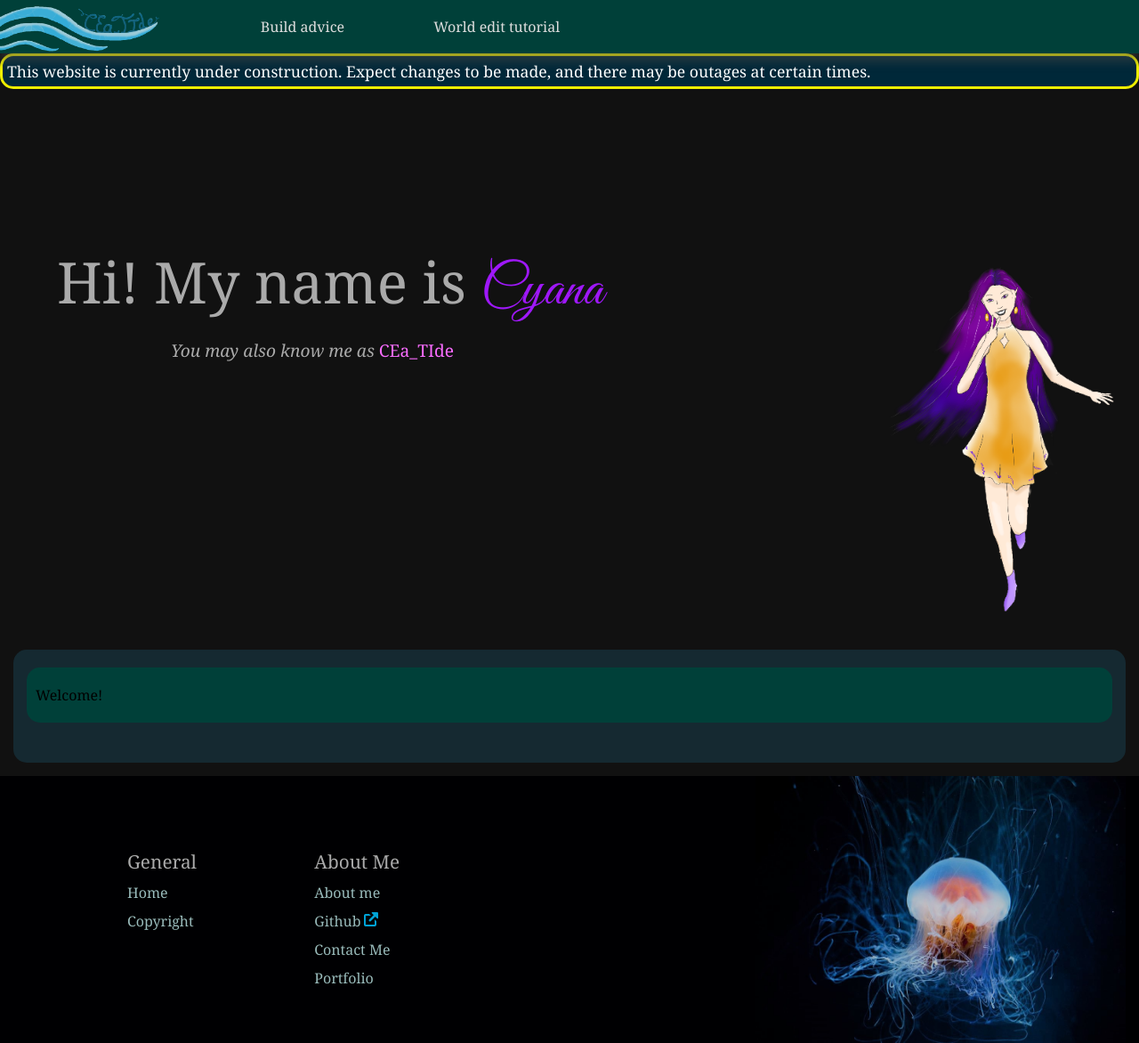
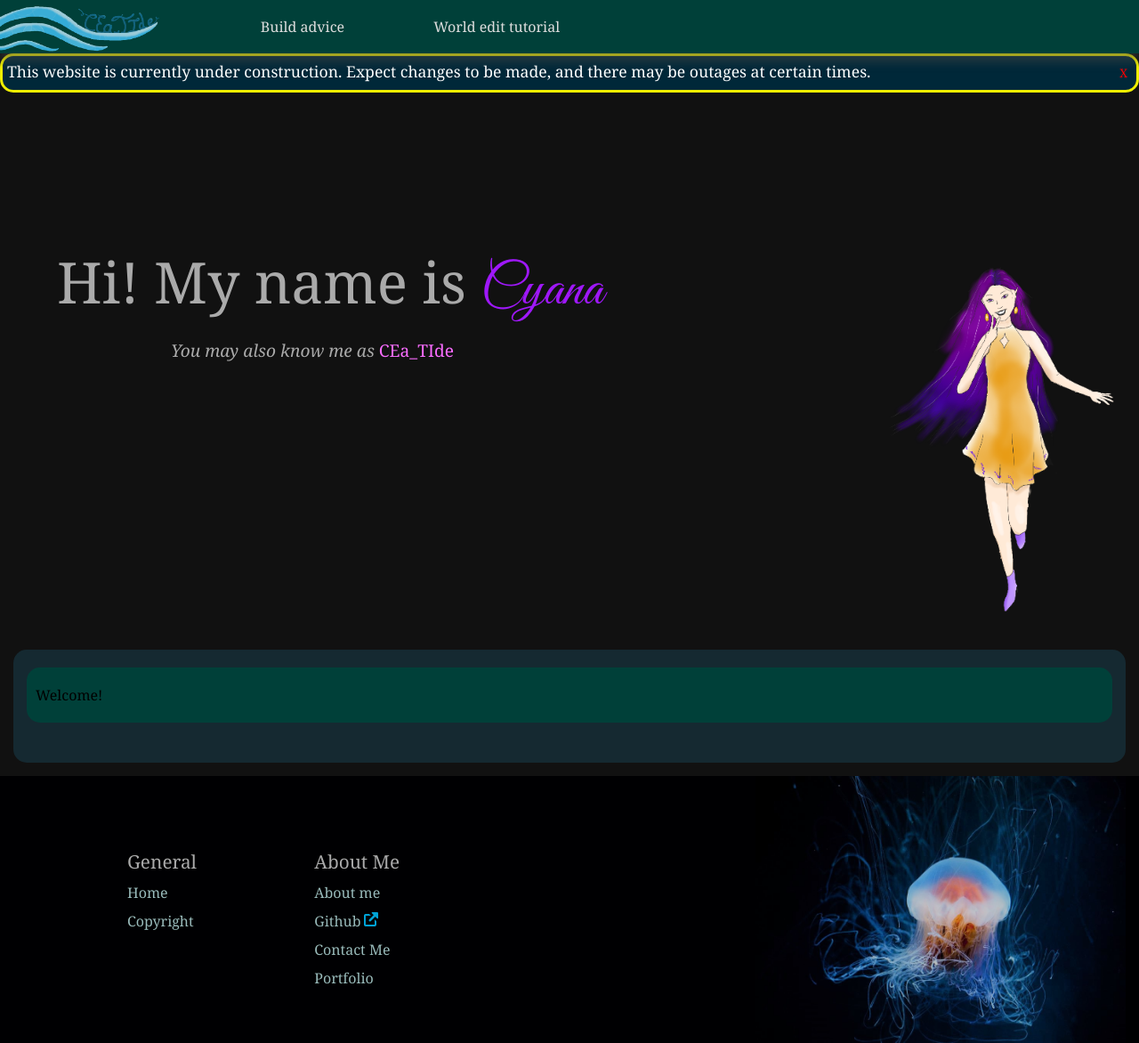
Before and after one commit to CEa-TIde/personal-website, a Jekyll site: the page built from index.html, in a window 1280 px wide and 1172 px high. Shown: the whole window at 89% size. Built offline with Jekyll 4.4.1, drawn with Linux system fonts in a browser that asks for light colours.

Commit message:
Add x button to announcement

```diff
--- a/_layouts/default.html
+++ b/_layouts/default.html
@@ -47,4 +47,5 @@
             </div>
         </footer>
     </body>
+    <script src="scripts/script.js"></script>
 </html>
--- a/_layouts/main.html
+++ b/_layouts/main.html
@@ -22,7 +22,10 @@
                 <li class="dropdown dd-link"><a href="/worldedit">World edit tutorial</a></li>
             </ul>
         </nav>
-        <div class="announcement">This website is currently under construction. Expect changes to be made, and there may be outages at certain times.</div>
+        <div class="announcement">
+            This website is currently under construction. Expect changes to be made, and there may be outages at certain times.
+            <button id="announcement-x">X</button>
+        </div>
         <div class="page-wrapper">
             {{ content }}
         </div>
@@ -46,4 +49,5 @@
             </div>
         </footer>
     </body>
+    <script src="scripts/script.js"></script>
 </html>
--- a/main.css
+++ b/main.css
@@ -103,6 +103,20 @@ body {
     border: solid 3px #EEEE00;
     padding: 5px;
     font-size: 1.1em;
+}
+
+#announcement-x {
+    border: none;
+    color: red;
+    background: none;
+    text-align: center;
+    text-decoration: none;
+    padding: 5px;
+    float: right;
+}
+
+#announcement-x:hover {
+    color: white;
 }
 
 /* SCROLLBAR
--- /dev/null
+++ b/scripts/script.js
@@ -0,0 +1,3 @@
+document.querySelector('#announcement-x').addEventListener('click', _ => {
+    document.querySelector('.announcement').remove();
+})
```
